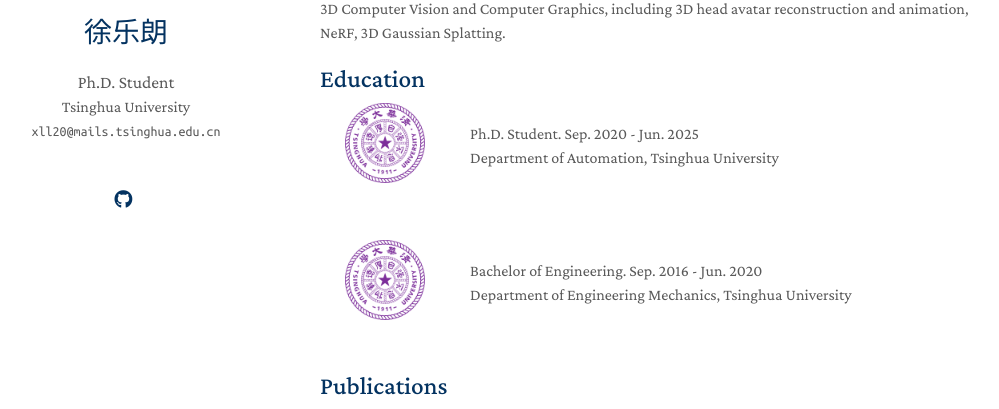
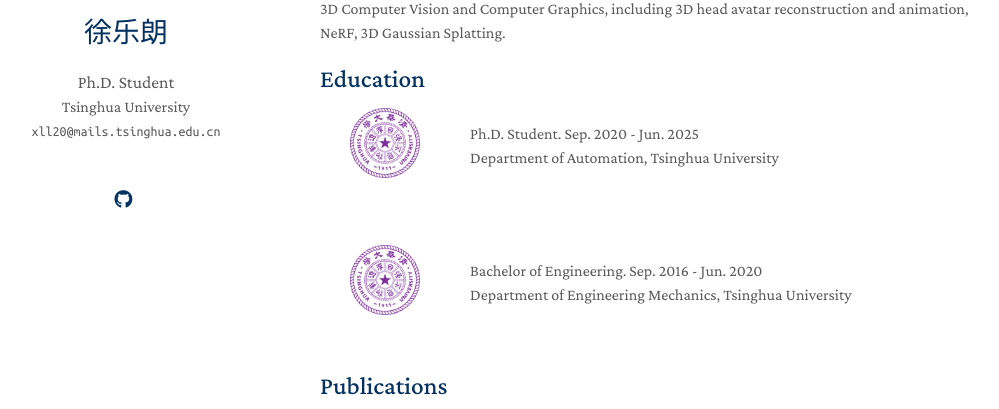
Before and after one commit to YuelangX/yuelangx.github.io, a Jekyll site: the page built from index.md, in a window 1280 px wide. Shown: the part 222-631 px from the top of the page, without its empty margins (150-1149 px from the left). Built offline with Jekyll 4.4.1, drawn with Linux system fonts in a browser that asks for light colours; nearby versions of some CDN libraries; a style sheet for code colours, icons or effects is not loaded; our own code applies the rules of GitHub Pages for plain Markdown files.

Commit message:
Update education.md

```diff
--- a/_includes/education.md
+++ b/_includes/education.md
@@ -4,7 +4,7 @@
 <table style="width:100%;border:none;border-spacing:0px;border-collapse:separate;margin-right:auto;margin-left:auto">
 
 <tr>
-<td style="padding:25px;width:20%;vertical-align:middle;border:none" align="center">
+<td style="padding:30px;width:20%;vertical-align:middle;border:none" align="center">
 <img width="100" src="./assets/img/tsinghua.png"/>
 </td>
 <td style="padding:20px;width:80%;vertical-align:middle;border: none" align="left">
@@ -14,7 +14,7 @@ Department of Automation, Tsinghua University<br>
 </tr>
 
 <tr>
-<td style="padding:25px;width:20%;vertical-align:middle;border:none" align="center">
+<td style="padding:30px;width:20%;vertical-align:middle;border:none" align="center">
 <img width="100" src="./assets/img/tsinghua.png"/>
 </td>
 <td style="padding:20px;width:80%;vertical-align:middle;border: none" align="left">
```
